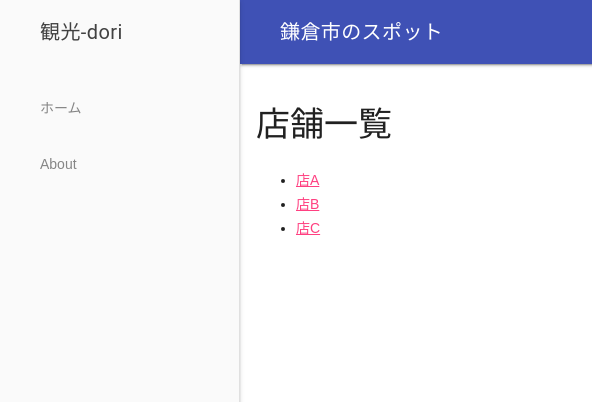
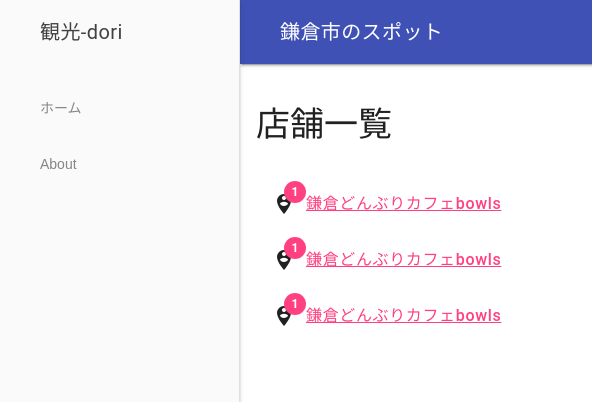
Before and after one commit to butchi/kanko-dori, a website: page src/pug/place/index.pug in a window 1280 px wide. Shown: the top 402 px of the page, 0-592 px from the left. Drawn offline with nearby package versions, Linux system fonts and the light colour scheme; files that its build step writes are made by us from their sources; grey boxes are pictures that could not be loaded; files whose address does not match are found by name.

Commit message:
fix list style

```diff
--- a/src/pug/place/index.pug
+++ b/src/pug/place/index.pug
@@ -15,16 +15,19 @@ block ContentBlock
       h3
         | 店舗一覧
 
-      ul
-        li
+      ul.mdl-list
+        li.mdl-list__item
+          .material-icons.mdl-badge.mdl-badge--overlap(data-badge="1") person_pin_circle
           a(href="../spot/?id=1")
-            | 店A
-        li
-          a(href="../spot/?id=2")
-            | 店B
-        li
-          a(href="../spot/?id=3")
-            | 店C
+            | 鎌倉どんぶりカフェbowls
+        li.mdl-list__item
+          .material-icons.mdl-badge.mdl-badge--overlap(data-badge="1") person_pin_circle
+          a(href="../spot/?id=1")
+            | 鎌倉どんぶりカフェbowls
+        li.mdl-list__item
+          .material-icons.mdl-badge.mdl-badge--overlap(data-badge="1") person_pin_circle
+          a(href="../spot/?id=1")
+            | 鎌倉どんぶりカフェbowls
 
     .place-map.mdl-cell.mdl-cell--8-col
       iframe(src="https://www.google.com/maps/embed?pb=!1m18!1m12!1m3!1d52077.95682657781!2d139.50578816181746!3d35.33399242238056!2m3!1f0!2f0!3f0!3m2!1i1024!2i768!4f13.1!3m3!1m2!1s0x6018459b80ac5619%3A0x5700747a399f2502!2z5pel5pysLCDnpZ7lpYjlt53nnIzpjozlgInluII!5e0!3m2!1sja!2sus!4v1475353929840", width="600", height="450", frameborder="0", style="border:0", allowfullscreen)
```
Also changed, not shown: docs/place/index.html.
